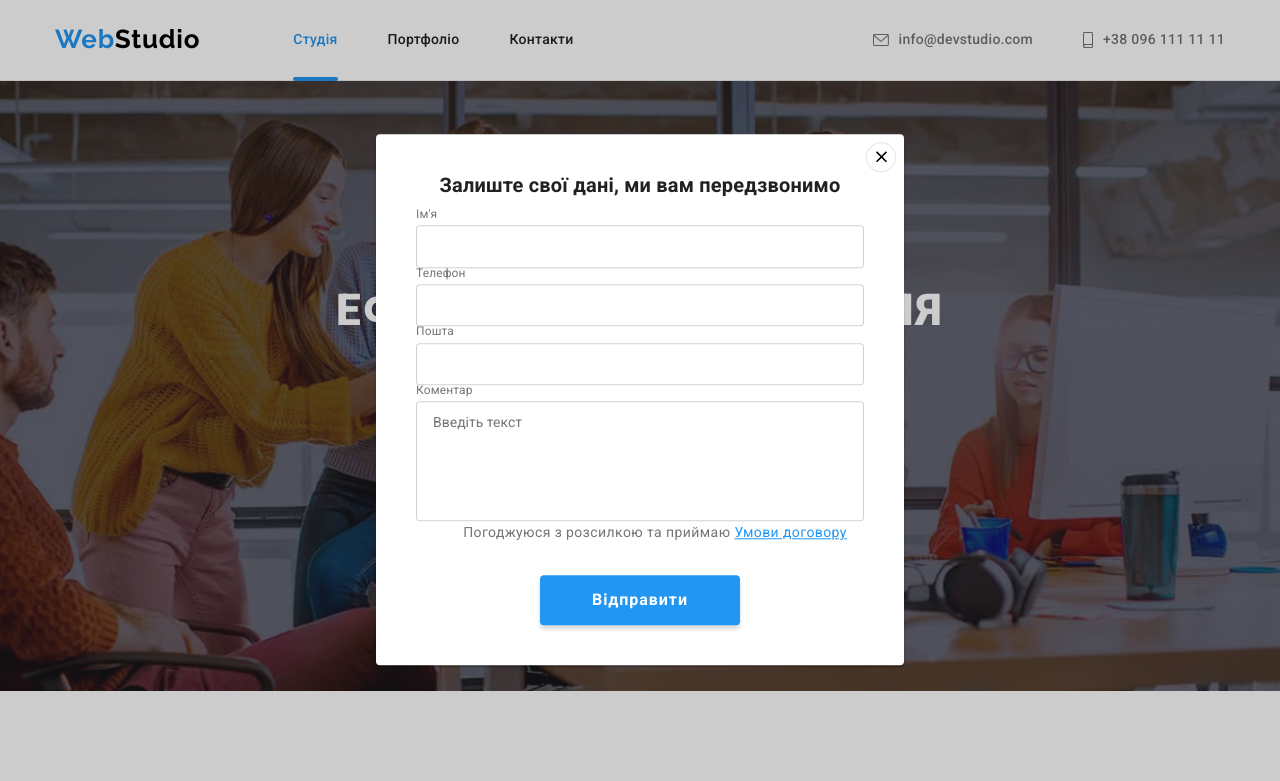
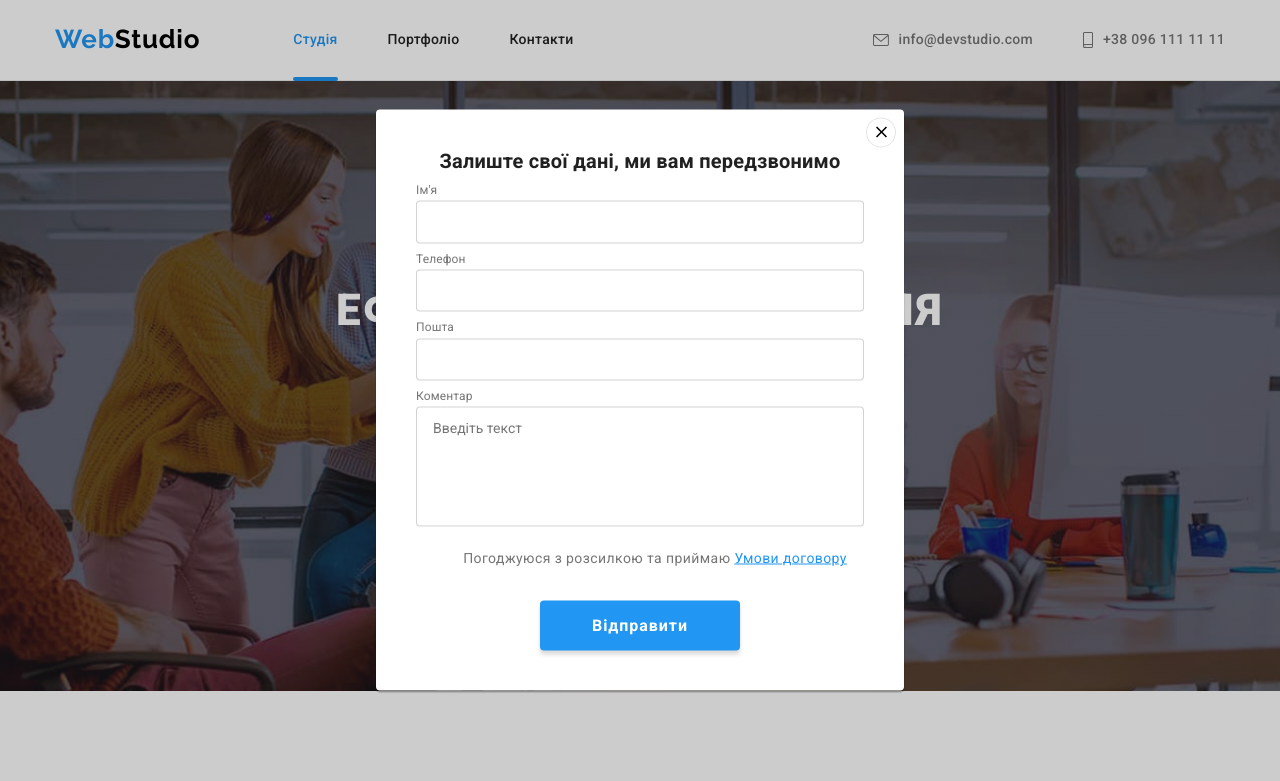
Before and after one commit to Oleksandr-Stepenko/goit-markup-hw-06, a plain HTML site: page index.html in a window 1280 px wide. Both pictures are taken after a click on the button "Замовити послугу". Shown: the top 781 px of the page. Drawn offline with nearby package versions, Linux system fonts and the light colour scheme.

Commit message:
Update index.html

```diff
--- a/index.html
+++ b/index.html
@@ -613,7 +613,7 @@
           name="calling-form"
           autocomplete="off"
         >
-          <div>
+          <div class="modal-form-field">
             <label class="form-field">
               <span class="form-label">Ім'я</span>
               <input class="form-input" type="text" name="name" />
@@ -622,7 +622,7 @@
               </svg>
             </label>
           </div>
-          <div>
+          <div class="modal-form-field">
             <label class="form-field">
               <span class="form-label">Телефон</span>
               <input class="form-input" type="tel" name="tel" />
@@ -631,7 +631,7 @@
               </svg>
             </label>
           </div>
-          <div>
+          <div class="modal-form-field">
             <label class="form-field">
               <span class="form-label">Пошта</span>
               <input class="form-input" type="email" name="mail" />
@@ -640,13 +640,12 @@
               </svg>
             </label>
           </div>
-          <div>
+          <div class="modal-coment-field">
             <label class="form-field">
               <span class="form-label">Коментар</span>
               <textarea
                 class="form-comment"
                 name="comment"
-                rows="10"
                 placeholder="Введіть текст"
               ></textarea>
             </label>
```
